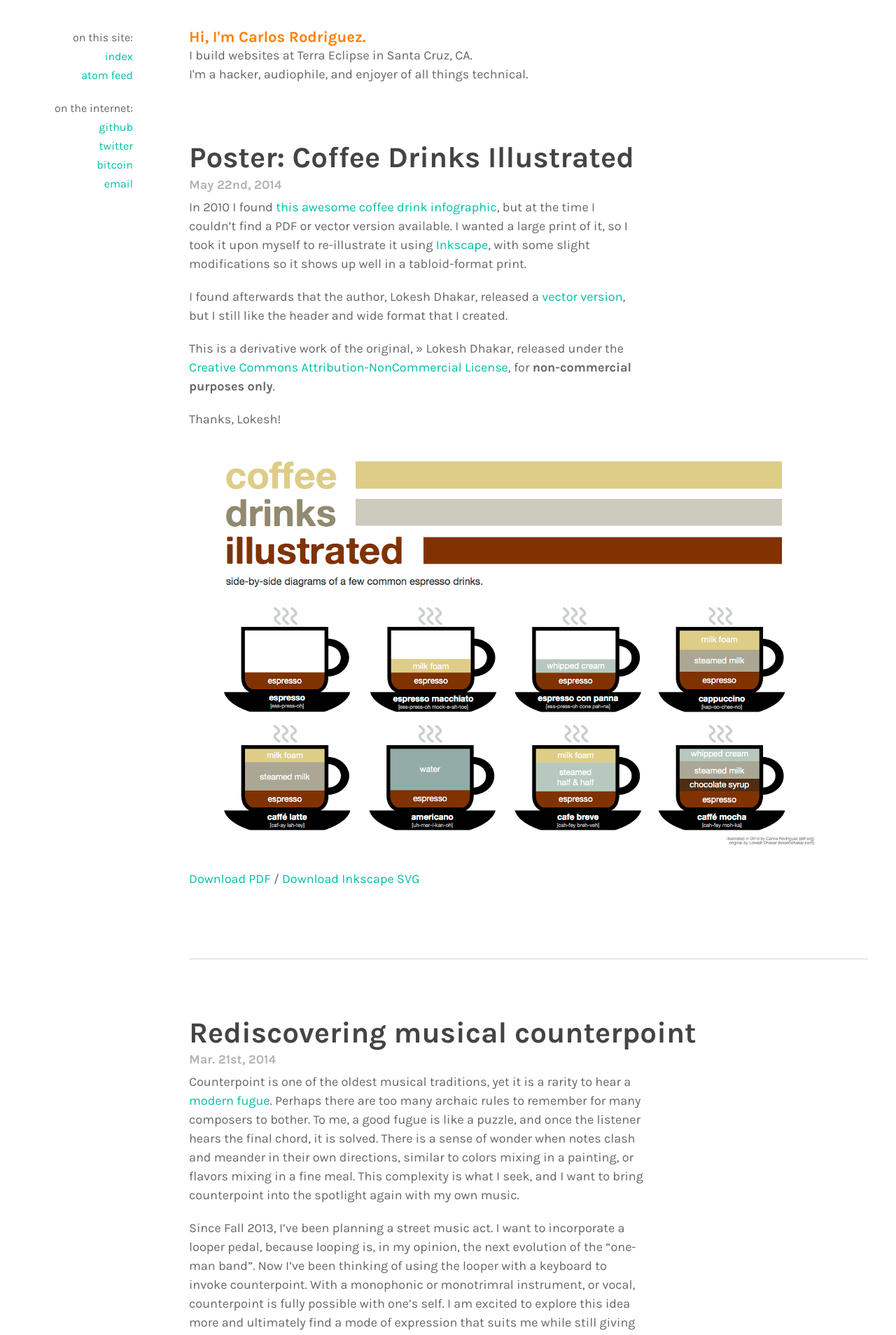
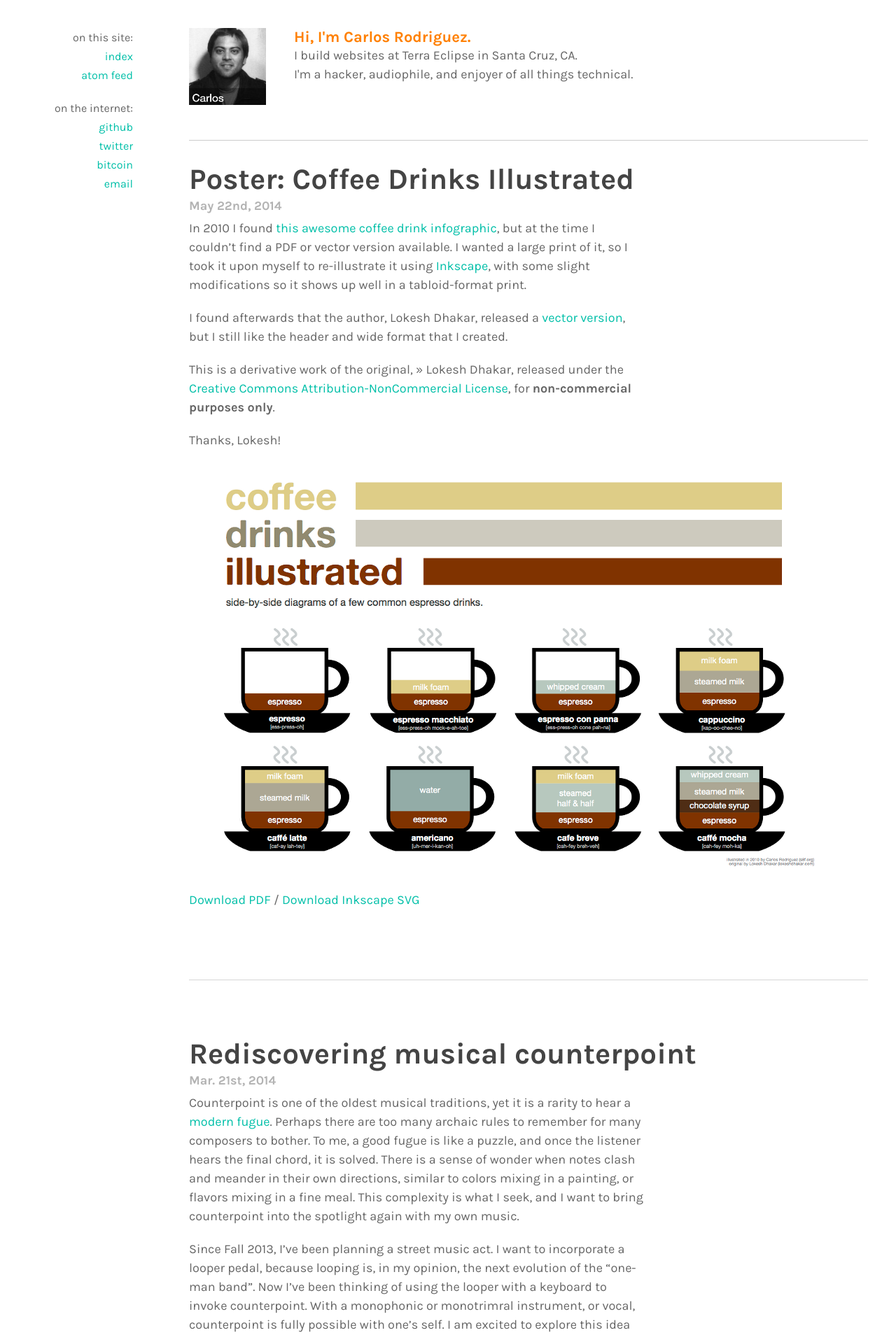
Before and after one commit to carlos8f/s8f.org, a Jekyll site: the page built from index.html, in a window 1280 px wide. Shown: the top 1908 px of the page at 70% size. Built offline with Jekyll 4.4.1, drawn with Linux system fonts in a browser that asks for light colours; the list of posts is cut into pages by our own code.

Commit message:
add avatar

```diff
--- a/_config.yml
+++ b/_config.yml
@@ -1,4 +1,4 @@
-name: Carlos Rodriguez
+title: Carlos Rodriguez
 author:
   name: Carlos Rodriguez
 timezone: America/Los_Angeles
--- a/_includes/header.html
+++ b/_includes/header.html
@@ -1,4 +1,5 @@
 <section class="header">
+  <img class="avatar" alt="picture of Carlos Rodriguez" src="{{site.url}}/files/helvetica.jpg">
   <div class="author">
     <h2>Hi, I'm {{ site.author.name }}.</h2>
     <p>
@@ -7,3 +8,4 @@
     </p>
   </div>
 </section>
+<hr>
--- a/_includes/sidebar.html
+++ b/_includes/sidebar.html
@@ -1,6 +1,4 @@
 <section class="sidebar">
-  <h1 class="logo"><a href="{{site.url}}/">{{ site.name }}</a></h1>
-
   <nav role="navigation" class="main-nav">
     <p>on this site:<br>
     {% if page.url != "/index.html" %}<a href="{{site.url}}/index.html">index</a><br>{% endif %}
--- a/_layouts/default.html
+++ b/_layouts/default.html
@@ -2,7 +2,7 @@
 <html lang="en">
 <head>
 <meta charset="utf-8">
-<title>{{ page.title }}</title>
+<title>{% if page.title %}{{ page.title }} | {% endif %}{{ site.title }}</title>
 <meta name="description" content="{{page.description}}">
 <meta name="author" content="{{site.author.name}}">
 <meta name="HandheldFriendly" content="True">
--- a/screen.css
+++ b/screen.css
@@ -491,8 +491,12 @@ body {
   text-align: right;
 }
 
-.sidebar .logo {
-  display: none;
+img.avatar {
+  display: block;
+  width: 110px;
+  height: 110px;
+  float: left;
+  margin-right: 40px;
 }
 
 @media (max-width: 768px) {
```
Also changed, not shown: files/helvetica.jpg (added).
